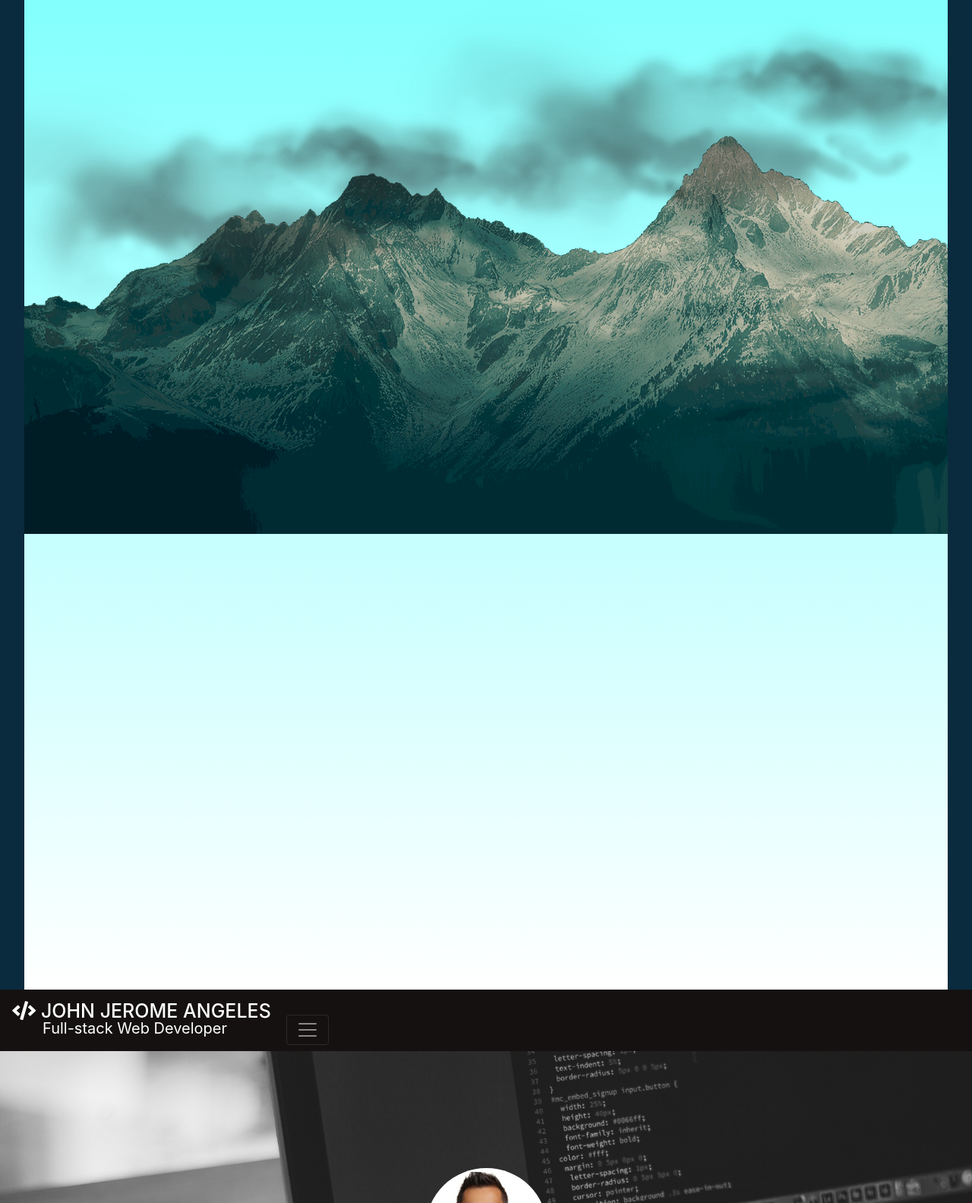
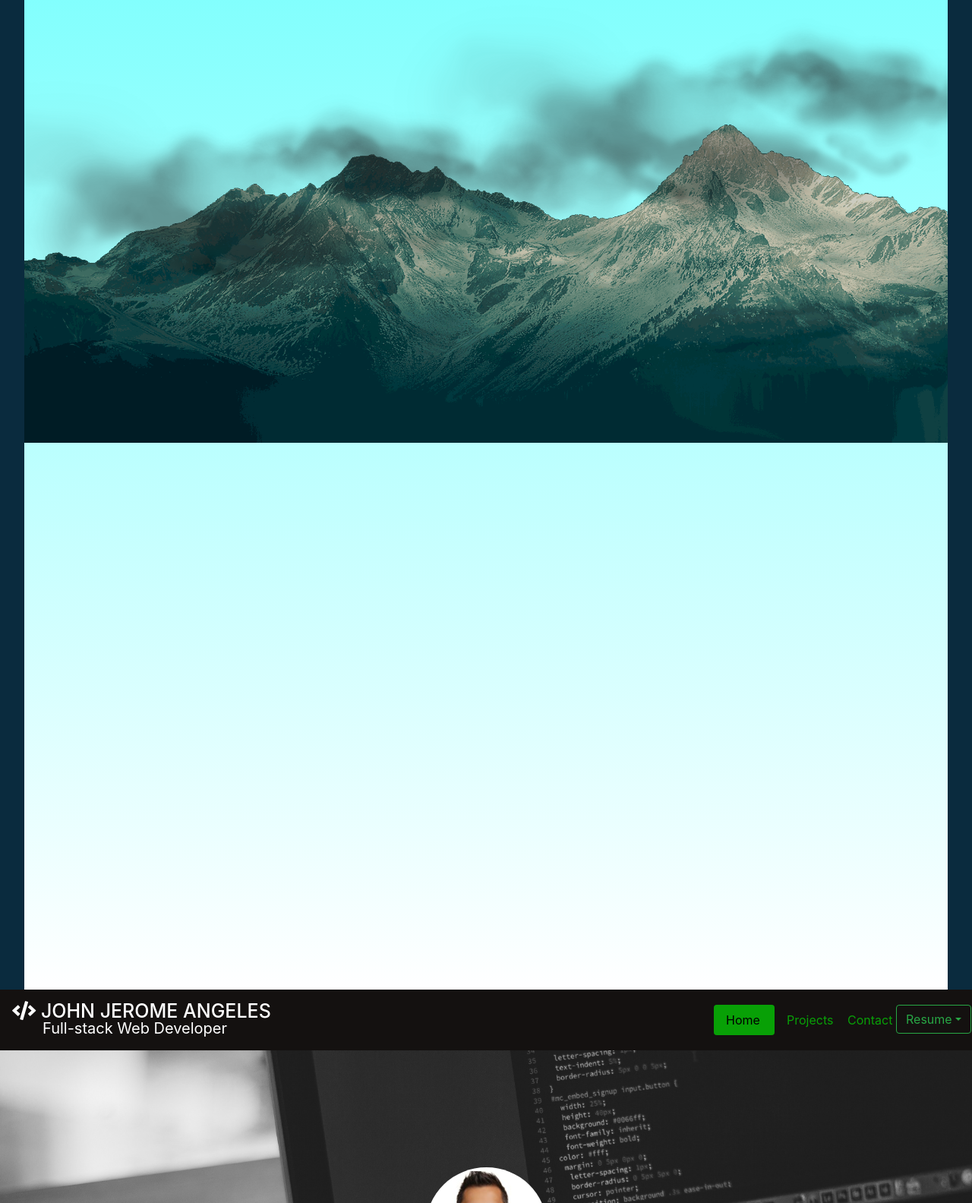
Before and after one commit to jjangeles/portfolio2, a plain HTML site: page index.html in a window 1280 px wide. Shown: the part 297-1881 px from the top of the page at 76% size. Drawn offline with nearby package versions, Linux system fonts and the light colour scheme; files whose address does not match are found by name; a web font is replaced by a local one.

Commit message:
includes changes in the parallax effect

```diff
--- a/assets/css/style.css
+++ b/assets/css/style.css
@@ -258,7 +258,7 @@ main p,
 
 .nav > .nav-item > .not-active:hover {
 	color: black;
-		background-color: rgba(0, 255, 0, .6);
+	background-color: rgba(0, 255, 0, .3);
 }
 
 .navbar {
@@ -314,7 +314,6 @@ h2 {
 }
 
 .info {
-	height: 200px;
 	margin-top: 150px;
 	color: white;
 	border: 1px solid white;
@@ -348,7 +347,11 @@ h2 {
 /*-------------------------------------------------------------------*/
 
 #mountain {
-	width: 100%;
+	top: 80vh;
+}
+
+#mountain img {
+	height: 23vh;
 }
 
 #parallax {
@@ -402,13 +405,14 @@ h2 {
 #dog {
 	width: 13%;
 	position: absolute;
-	top: 660px;
-	left: 60%;
+	top: 85vh;
+	left: 25px;
 	/*z-index: 12;	*/
 }
 
 #dog img {
 	width: 100%;
+	transform: rotate(35deg);
 }
 
 #birds {
@@ -434,7 +438,7 @@ h2 {
 
 #mountain img {
 	width: 100%;
-	height: 600px;
+	height: 60vh;
 }
 
 #home {
@@ -444,6 +448,16 @@ h2 {
 
 .navbar {
 	margin-top: 200vh;
+}
+
+@media only screen and (min-width: 961px) {
+
+	.nav-pills {
+		position: absolute;
+		top: 20px;
+		right: 20px;
+	}
+
 }
 
 
@@ -469,7 +483,8 @@ h2 {
 	}
 
 	#dog {
-		top: 750px;
+		top: 78vh;
+		left: 10px;
 	}
 
 	.navbar {
@@ -503,8 +518,8 @@ h2 {
 	}
 
 	#dog {
-		left: 40%;
-		top: 85vh;
+		top: 95vh;
+		left: 5px;
 	}
 
 	#parallax #main {
@@ -520,7 +535,7 @@ h2 {
 	}
 
 	#mountain img {
-		height: 23vh;
+		height: 25vh;
 	}
 
 	.namebar h2 {
@@ -551,6 +566,7 @@ h2 {
 	#contact-scr div {
 		height: auto;
 		margin-top: 10vh;
+		padding-bottom: 20px;
 	}
 
 }
--- a/index.html
+++ b/index.html
@@ -29,7 +29,7 @@
 </head>
 <body id="parallax">
 
-	<nav class="navbar navbar-dark sticky-top">
+	<nav class="navbar navbar-expand-lg navbar-dark sticky-top">
 
   		<a class="namebar navbar-brand" href="#">
   			<h2><i class="fas fa-code"></i> JOHN JEROME ANGELES</h2>
@@ -41,7 +41,7 @@
 		</button>
 
 		<div id="navbar-nav" class="collapse navbar-collapse">
-	    	<ul class="nav nav-pills navbar-dark">
+	    	<ul class="nav nav-pills navbar-dark ml-auto">
 				<li class="nav-item">
 			    	<a id="home-btn" class="nav-link active" href="#home" onclick="homeFunction()">Home</a>
 			  	</li>
@@ -171,10 +171,11 @@
 	$(window).scroll(function(){
 		var scroll = $(this).scrollTop();
 
-		$("#name").css("transform", 'translate(0px,'+scroll+'%)');
-		$("#mountain").css("transform", 'translate(-50%,'+scroll/1.5+'px)');
-		$("#dog").css("transform", 'translate(-50%,'+scroll/1.7+'px)');
-		$("#birds").css("transform", 'scale('+scroll/40+')');
+		$("#name").css("transform", 'translate(0px,'+scroll*1.5+'%)');
+		$("#mountain").css("transform", 'translate(-50%,'+scroll+'px)');
+		$("#dog").css("transform", 'translate(-50%,'+scroll*0.63+'%)');
+
+		$("#birds").css("transform", 'scale('+scroll/60+')');
 		// $("#birds").css("transform", 'translate(-'+scroll/2.5+'%, '+scroll/3+'%)'); cannot set two transform properties
 		$(".clouds").css("transform", 'translate(0px,-'+scroll/10+'%)');
 		$("#dog-img").attr("src", "assets/images/dog.gif");
```
